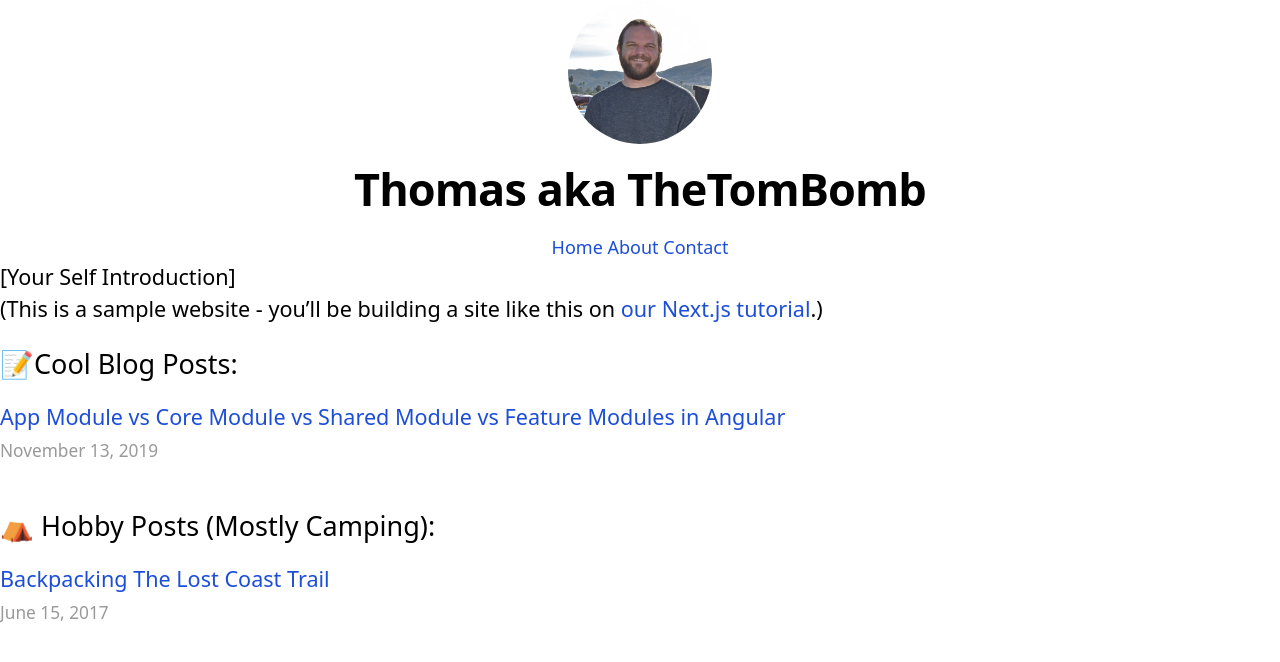
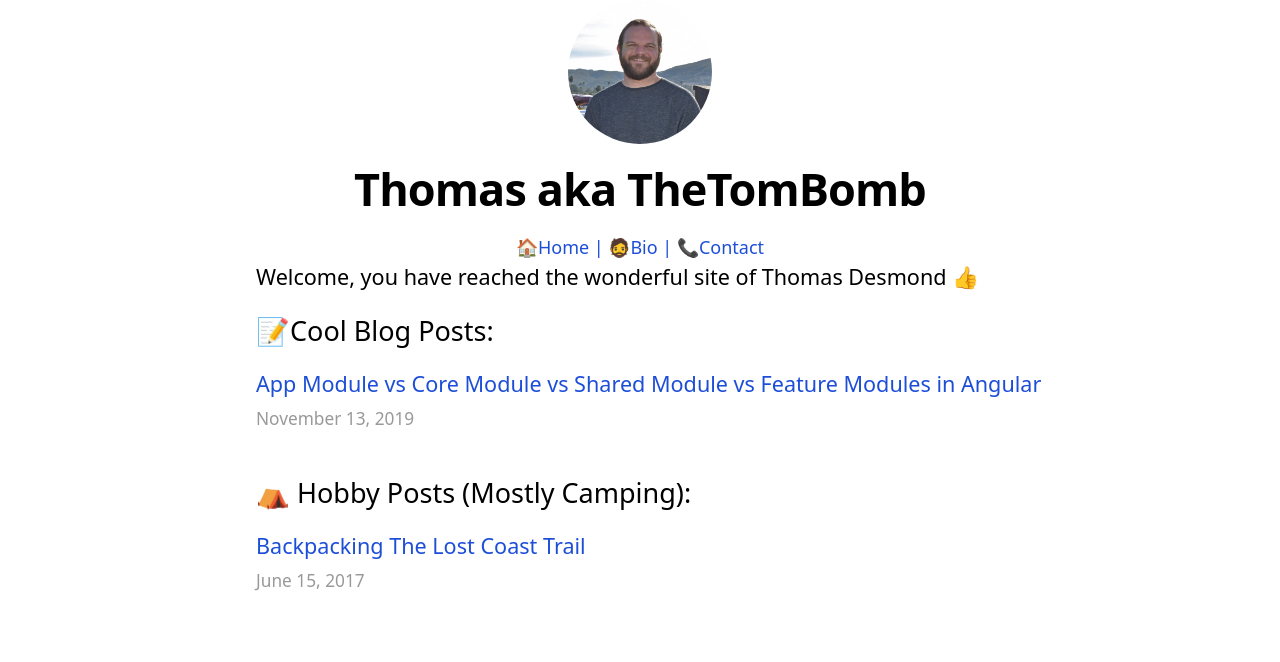
Before and after one commit to zeeshanhshaheen/blog, a Next.js app: page / in a window 1280 px wide. Shown: the top 662 px of the page. Built offline with nearby package versions, Linux system fonts and the light colour scheme; what @tailwindcss/typography would draw is missing.

Commit message:
Added blank(broken) pages for bio and contact.

```diff
--- a/components/homeLayout.js
+++ b/components/homeLayout.js
@@ -37,17 +37,17 @@ export default function HomeLayout({ children}) {
                             <span>
                                 <Link href="/">
                                     <a>
-                                        Home {' '}
+                                        🏠Home {' '}{'|'}{' '}
                                     </a>
                                 </Link>
-                                <Link href="/">
+                                <Link href="/bio">
                                     <a>
-                                        About {' '}
+                                        🧔Bio {' '}{'|'}{' '}
                                     </a>
                                 </Link>
-                                <Link href="/">
+                                <Link href="/contact">
                                     <a>
-                                        Contact
+                                        📞Contact
                                 </a>
                                 </Link>
                             </span>
--- a/pages/index.js
+++ b/pages/index.js
@@ -22,11 +22,11 @@ export default function Home({ topPosts, hobbyPosts }) {
       <Head>
         <title>{siteTitle}</title>
       </Head>
+      <div class="inline-block w-4/5 float-right">
         <section className={utilStyles.headingMd}>
-        <p>[Your Self Introduction]</p>
+          <p></p>
           <p>
-          (This is a sample website - you’ll be building a site like this on{' '}
-          <a href="https://nextjs.org/learn">our Next.js tutorial</a>.)
+            Welcome, you have reached the wonderful site of Thomas Desmond 👍
         </p>
         </section>
         <section className={`${utilStyles.headingMd} ${utilStyles.padding1px}`}>
@@ -61,6 +61,7 @@ export default function Home({ topPosts, hobbyPosts }) {
             ))}
           </ul>
         </section>
+      </div>
     </HomeLayout>
   )
 }
```
Also changed, not shown: posts/app-core-shared-feature-modules.md (+4 -1 lines), pages/bio.js (added), pages/contact.js (added). Lines whose indentation alone changed are shown as unchanged.
